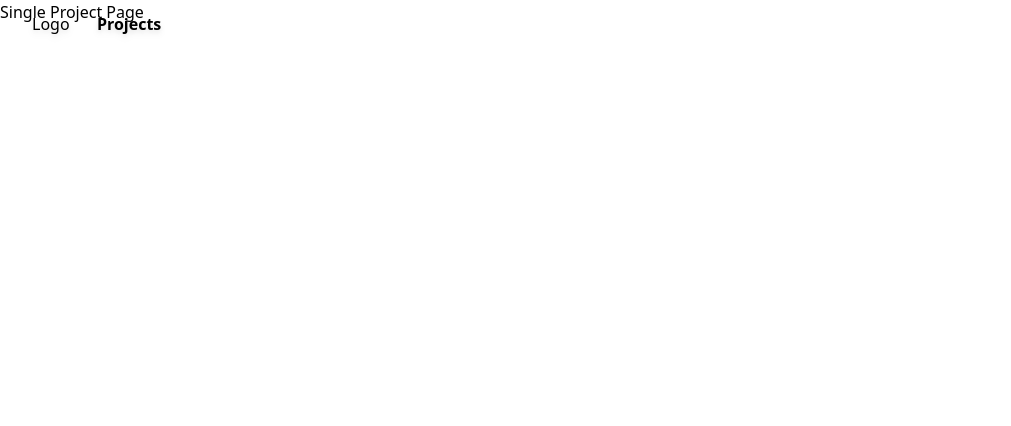
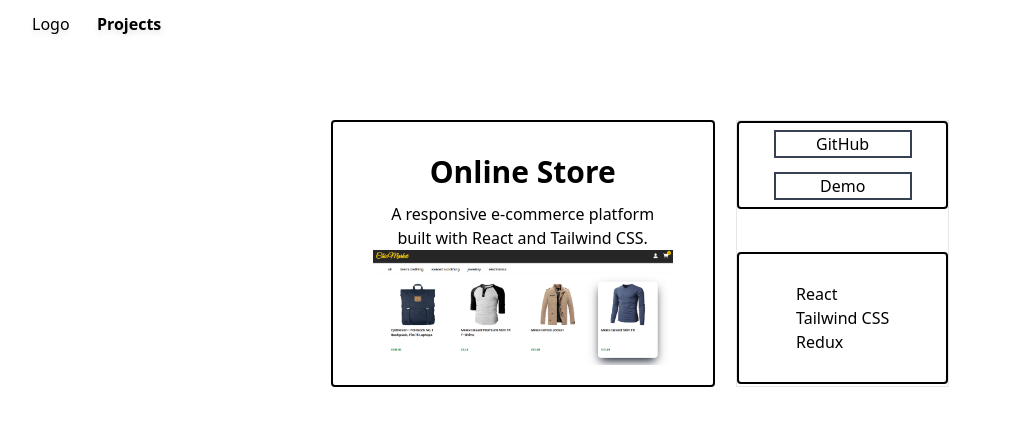
Before and after one commit to zahraRostami1999/portfolio, a React (Vite) app in the folder portfolio/: page /1 in a window 1280 px wide. Shown: the top 426 px of the page, without its empty margins (0-1011 px from the left). Built offline with nearby package versions, Linux system fonts and the light colour scheme.

Commit message:
edit SingleProjectPage: static design

```diff
--- a/portfolio/src/pages/SingleProjectPage.jsx
+++ b/portfolio/src/pages/SingleProjectPage.jsx
@@ -1,7 +1,37 @@
+import { Projects } from "../data/projects";
+import { useParams } from 'react-router-dom';
+import img from '../assets/shop-img.png';
+import {Link} from "react-router-dom"
+
+
 const SingleProjectPage = () => {
+    const { id } = useParams();
+    const ProjectInfo = Projects.find(project => project.id == id);
+
     return (
         <>
-            <h1>Single Project Page</h1>
+            <div className="w-full  flex justify-center flex-row py-20">
+                <div className="w-1/2 flex justify-around flex-row py-10 ">
+                    <div className="w-3/5 border-2 border-black py-5 text-center px-10 rounded">
+                        <h1 className="font-bold text-3xl my-3">{ProjectInfo.title}</h1>
+                        <p>{ProjectInfo.description}</p>
+                        <img src={img} alt="" />
+                    </div>
+                    <div className="w-1/3 border flex items flex-wrap">
+                        <div className="flex flex-wrap w-full justify-around items-center border-2 border-black rounded h-1/3 mb-10">
+                            <button className="border-2 w-2/3  border-gray-700"><Link to="https://github.com/zahraRostami1999/shop-app">GitHub</Link></button>
+                            <button className="border-2 w-2/3  border-gray-700"><Link to="https://shop.zahra-rostami.ir/">Demo</Link></button>
+                        </div>
+                        <div className="border-2 border-black h-1/2 w-full flex justify-center items-center rounded">
+                            <ul>
+                                {ProjectInfo.technologies.map(tech => (
+                                    <li key={tech}>{tech}</li>
+                                ))}
+                            </ul>
+                        </div>
+                    </div>
+                </div>
+            </div>
         </>
     );
 }
```
